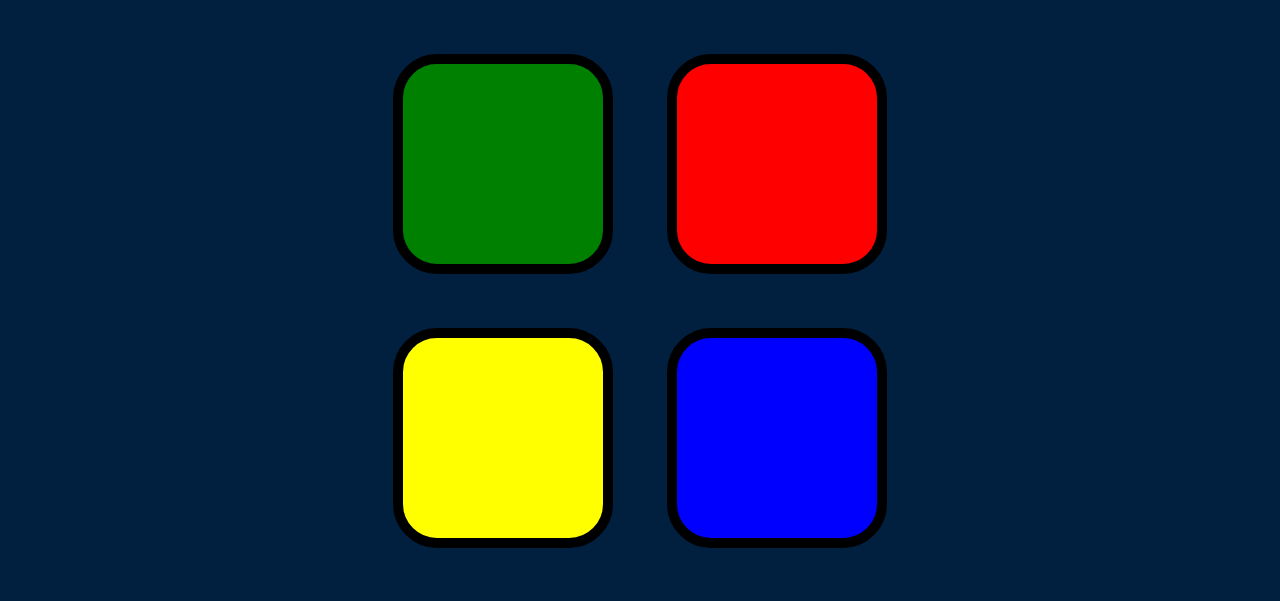
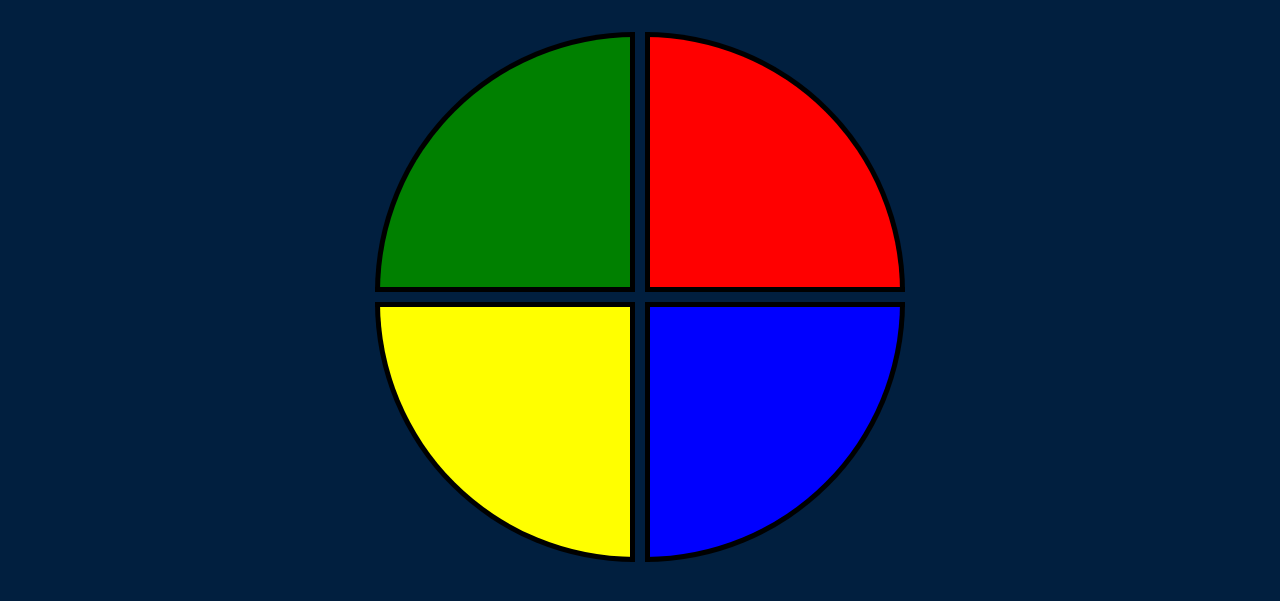
Before and after one commit to luanzura/simon-game, a plain HTML site: page index.html in a window 1280 px wide. Shown: the part 131-732 px from the top of the page. Drawn offline with nearby package versions, Linux system fonts and the light colour scheme.

Commit message:
mudanças no estilo

```diff
--- a/styles.css
+++ b/styles.css
@@ -13,16 +13,14 @@ body {
   display: block;
   width: 50%;
   margin: auto;
-
 }
 
 .btn {
-  margin: 25px;
   display: inline-block;
-  height: 200px;
-  width: 200px;
-  border: 10px solid black;
-  border-radius: 20%;
+  height: 250px;
+  width: 250px;
+  border: 5px solid black;
+  margin: 3px;
 }
 
 .game-over {
@@ -32,18 +30,22 @@ body {
 
 .red {
   background-color: red;
+  border-radius: 0 100% 0 0;
 }
 
 .green {
   background-color: green;
+  border-radius: 100% 0 0 0;
 }
 
 .blue {
   background-color: blue;
+  border-radius: 0 0 100% 0;
 }
 
 .yellow {
   background-color: yellow;
+  border-radius: 0 0 0 100%;
 }
 
 .pressed {
```
